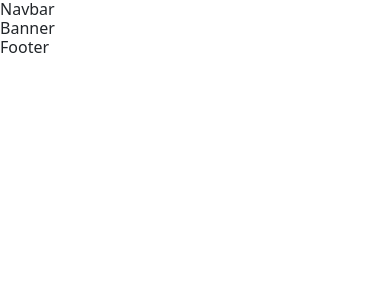
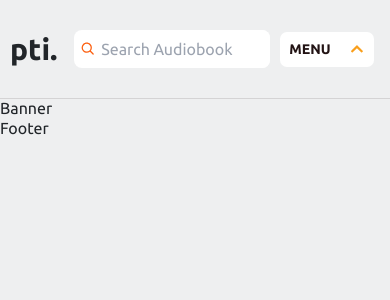
Before and after one commit to EnayetHossain/restaurant, a React (Vite) app: page / in a window 390 px wide. Shown: the top 300 px of the page. Built offline with nearby package versions, Linux system fonts and the light colour scheme.

Commit message:
responsive navbar

```diff
--- a/package.json
+++ b/package.json
@@ -14,7 +14,9 @@
     "localforage": "^1.10.0",
     "match-sorter": "^6.3.1",
     "react": "^18.2.0",
+    "react-bootstrap": "^2.9.2",
     "react-dom": "^18.2.0",
+    "react-icons": "^4.12.0",
     "react-router-dom": "^6.21.1",
     "sort-by": "^1.2.0"
   },
--- a/src/index.css
+++ b/src/index.css
@@ -1,3 +1,5 @@
+@import url("https://fonts.googleapis.com/css2?family=Ubuntu:ital,wght@0,300;0,400;0,500;0,700;1,300;1,400;1,500;1,700&display=swap");
+
 @tailwind base;
 @tailwind components;
 @tailwind utilities;
@@ -25,6 +27,14 @@ html {
 
 body {
   font-size: 1.6rem;
+  background-color: rgb(var(--primary-color));
+  font-family: "Ubuntu", sans-serif;
   -webkit-font-smoothing: antialiased;
   -moz-osx-font-smoothing: grayscale;
 }
+
+.desktop-max {
+  max-width: 1100px;
+  margin: 0 auto;
+  padding: 0 1rem;
+}
--- a/src/main.jsx
+++ b/src/main.jsx
@@ -1,10 +1,13 @@
 import "bootstrap/dist/css/bootstrap.min.css";
 import React from "react";
 import ReactDOM from "react-dom/client";
+import { BrowserRouter } from "react-router-dom";
 import App from "./App.jsx";
 import "./index.css";
 ReactDOM.createRoot(document.getElementById("root")).render(
   <React.StrictMode>
-    <App />
+    <BrowserRouter>
+      <App />
+    </BrowserRouter>
   </React.StrictMode>
 );
--- a/src/pages/shared/Navbar/Navbar.css
+++ b/src/pages/shared/Navbar/Navbar.css
@@ -0,0 +1,57 @@
+.drop-down,
+.drop-down:hover {
+  background-color: rgb(var(--white)) !important;
+  color: rgb(var(--black)) !important;
+  border-radius: 0.5em;
+  border: none;
+  padding: 0.5em 0.7em;
+  width: 100%;
+}
+
+.dropdown-toggle::after {
+  display: none;
+}
+
+.drop-down-container {
+  width: min(14rem, 100%);
+}
+
+.drop {
+  width: 100%;
+  border-radius: 0.6em;
+  padding: 1em 0 !important;
+}
+
+.search-bar {
+  width: min(50rem, 100%);
+}
+
+.search-bar input {
+  width: 100%;
+}
+
+.dropdown-item:hover {
+  color: rgb(var(--secondary-color));
+  background-color: rgba(var(--black), 0.1);
+}
+
+.divider {
+  display: none;
+}
+
+.down-arrow {
+  transform: rotateZ(0deg);
+}
+
+@media only screen and (max-width: 640px) {
+  .bar {
+    margin: 0 1em;
+  }
+
+  .divider {
+    display: block;
+    height: 1px;
+    background-color: rgba(var(--black), 0.5);
+    border: none;
+  }
+}
--- a/src/pages/shared/Navbar/Navbar.jsx
+++ b/src/pages/shared/Navbar/Navbar.jsx
@@ -1,10 +1,78 @@
+import { useState } from "react";
+import Dropdown from "react-bootstrap/Dropdown";
+import { BiUser } from "react-icons/bi";
+import { CgSearch } from "react-icons/cg";
+import { FaChevronDown } from "react-icons/fa";
+import { Link } from "react-router-dom";
 import "./Navbar.css";
 
 const Navbar = () => {
+  const [show, setShow] = useState(false);
+
   return (
-    <div>
-      <h1>Navbar</h1>
-    </div>
+    <>
+      <nav className="desktop-max py-5 d-flex justify-content-between align-items-center">
+        <div className="font-bold text-5xl">pti.</div>
+
+        <div className="d-flex justify-content-center align-items-center w-full bar">
+          <div className="d-flex justify-content-between align-items-center search-bar bg-white overflow-hidden rounded-[0.5em]">
+            <CgSearch className="pl-2 text-4xl text-accent-color"></CgSearch>
+            <input
+              type="search"
+              placeholder="Search Audiobook"
+              className="p-[0.45em]"
+            />
+          </div>
+
+          <div className="drop-down-container">
+            <Dropdown onClick={() => setShow(!show)}>
+              <Dropdown.Toggle
+                id="dropdown-basic"
+                className="drop-down fs-4 text-uppercase fw-bold d-flex justify-content-between align-items-center ml-4"
+              >
+                Menu
+                <FaChevronDown
+                  className={`text-secondary-color transition-all duration-300 ease-in-out ${
+                    show ? "rotate-0" : "rotate-180"
+                  }`}
+                ></FaChevronDown>
+              </Dropdown.Toggle>
+
+              <Dropdown.Menu className="fs-4 drop mt-2 border-0">
+                <Dropdown.Item className="py-2" href="/">
+                  Home
+                </Dropdown.Item>
+                <Dropdown.Item className="py-2" href="/details">
+                  Details
+                </Dropdown.Item>
+                <Dropdown.Item className="py-2" href="/category">
+                  Category
+                </Dropdown.Item>
+                <Dropdown.Item className="py-2" href="/my-favorite">
+                  My Favorite
+                </Dropdown.Item>
+                <Dropdown.Item className="py-2" href="/profile">
+                  Profile
+                </Dropdown.Item>
+                <Dropdown.Item className="py-2" href="/login">
+                  Login/Sign Up
+                </Dropdown.Item>
+              </Dropdown.Menu>
+            </Dropdown>
+          </div>
+        </div>
+
+        <div className="hidden md:block">
+          <Link
+            to="/profile"
+            className="bg-accent-color w-16 h-16 fs-1 rounded-full text-white d-flex justify-content-center align-items-center"
+          >
+            <BiUser></BiUser>
+          </Link>
+        </div>
+      </nav>
+      <hr className="divider" />
+    </>
   );
 };
 
```
Also changed, not shown: 1 other file (tests, documents, lock files or other folders).
